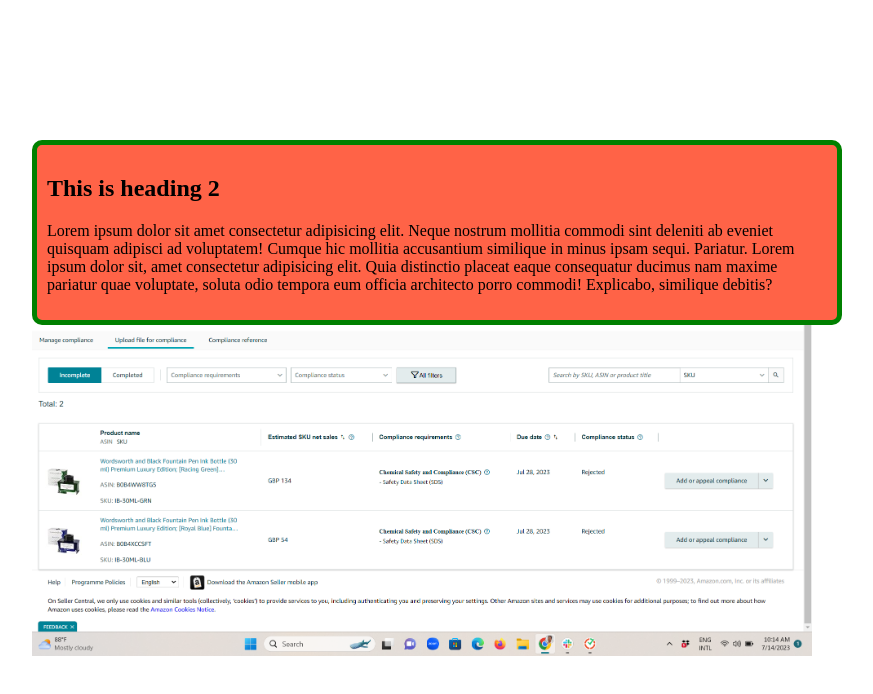
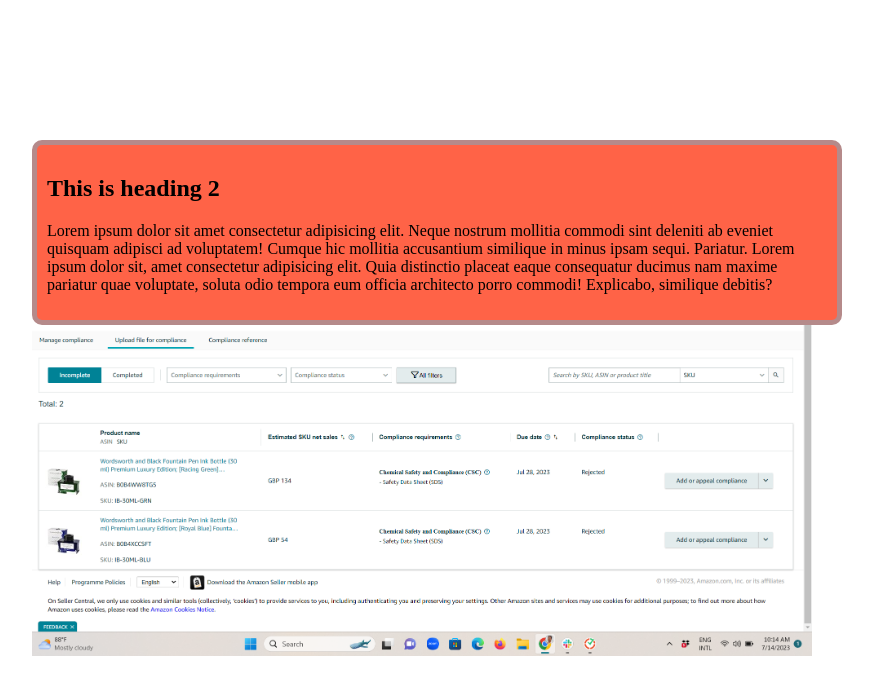
Before and after one commit to ahsanurk/html-repo, a plain HTML site: page index.html in a window 1280 px wide. Shown: the whole page, without its empty margins (203-1076 px from the left). Drawn offline with Linux system fonts and the light colour scheme.

Commit message:
Border color updated

```diff
--- a/styles/style.css
+++ b/styles/style.css
@@ -16,12 +16,11 @@ div{
     height: auto;
     background-color: tomato;
     padding: 10px;
-    border: 5px solid green;
+    border: 5px solid rgb(181, 138, 138);
     border-radius: 10px;
 }
 
 img{
     width: 780px;
     height: auto;
-
 }
```
